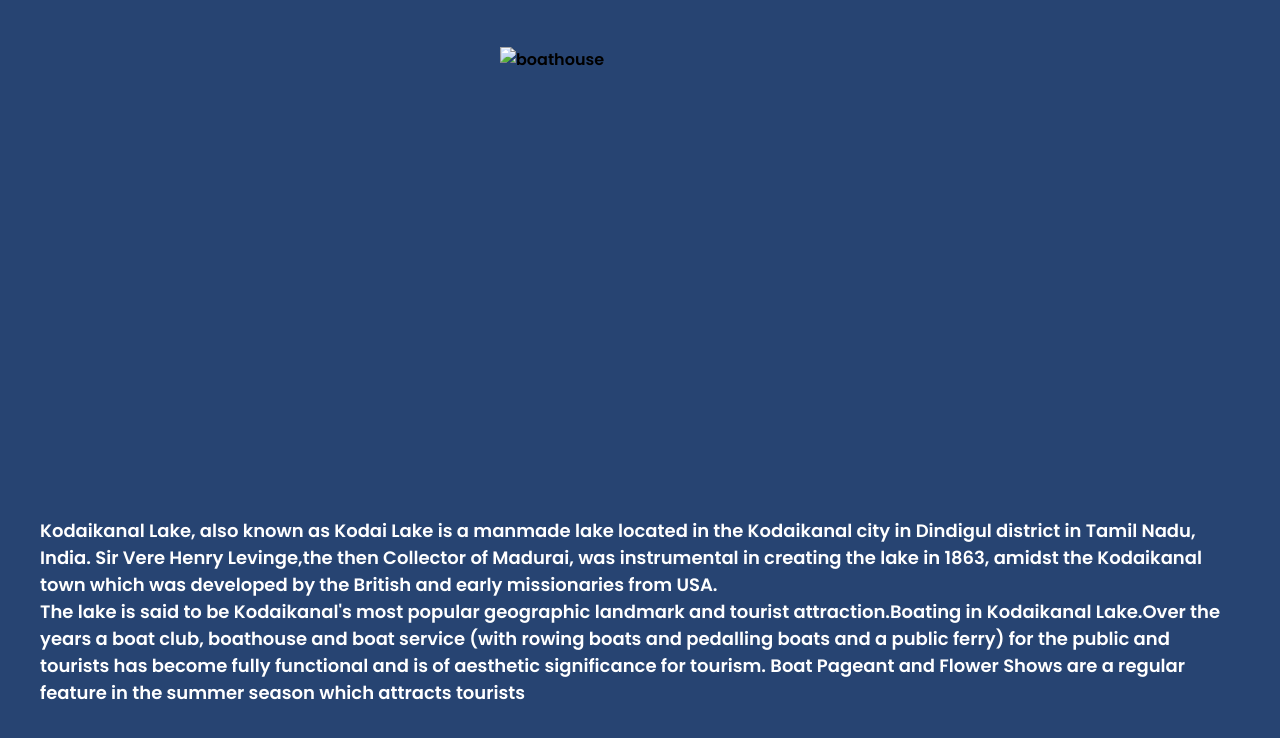
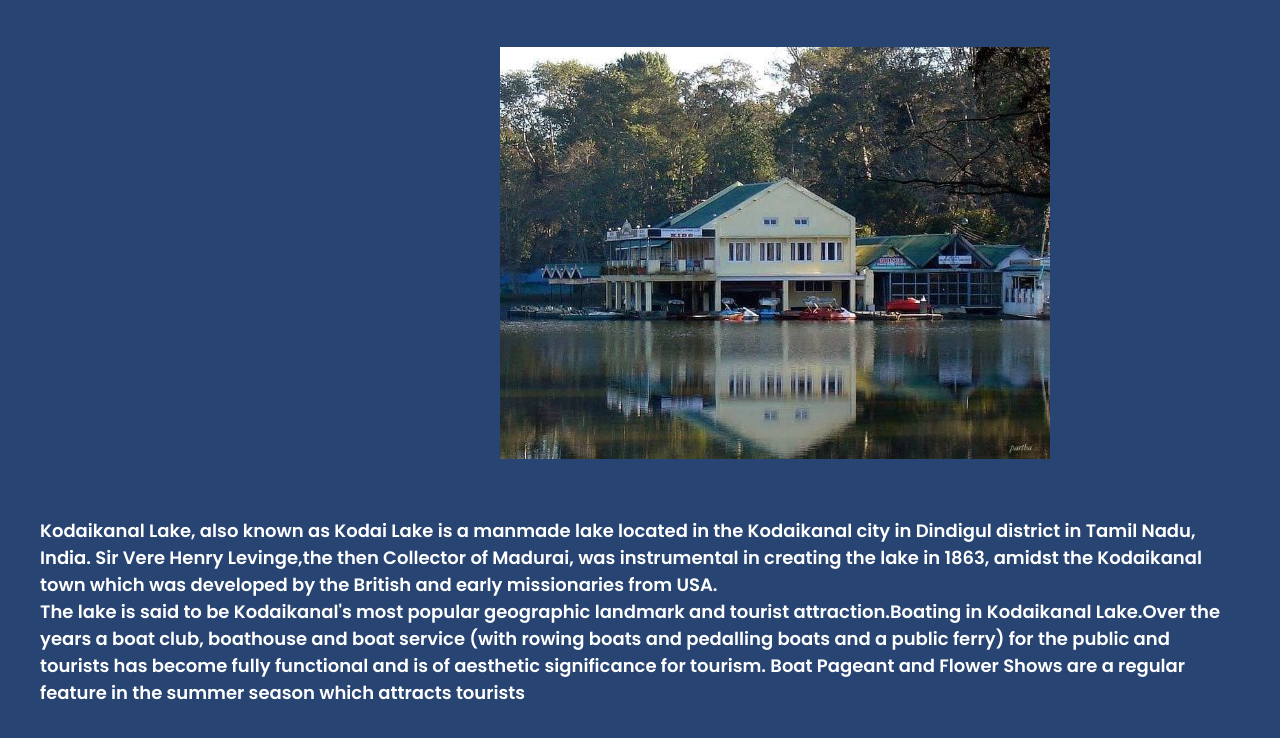
Before and after one commit to simaqahamed/webtech, a plain HTML site: page website/place.html in a window 1280 px wide. Shown: the part 94-832 px from the top of the page. Drawn offline with Linux system fonts and the light colour scheme.

Commit message:
Update place.html

```diff
--- a/website/place.html
+++ b/website/place.html
@@ -27,7 +27,7 @@
     </nav>
 
     <div class="image">
-        <img src="images/4.png.jpg" alt="boathouse">
+        <img src="4.png.jpg" alt="boathouse">
 
     </div>
 
```
